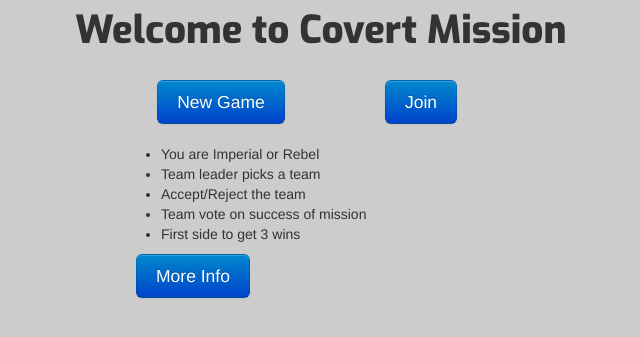
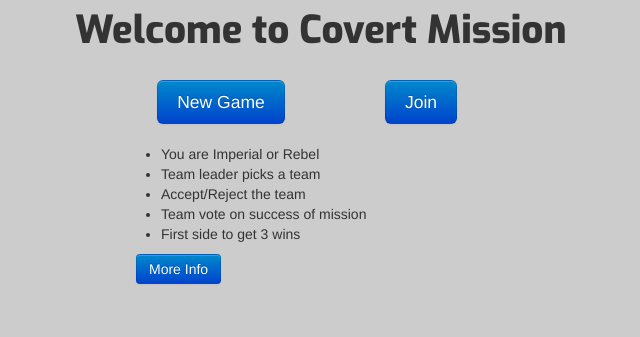
Before and after one commit to wooki/covertmission, a CodeIgniter app: page /index.php/homepage/index in a window 1280 px wide. Shown: the top 337 px of the page, without its empty margins (319-959 px from the left). Run offline with CodeIgniter, Linux system fonts and the light colour scheme; some libraries are stand-ins or nearby versions.

Commit message:
added about page

```diff
--- a/application/config/routes.php
+++ b/application/config/routes.php
@@ -39,6 +39,7 @@
 */
 
 $route['default_controller'] = "homepage";
+$route['about'] = "homepage/about";
 $route['404_override'] = '';
 
 
--- a/application/views/homepage.php
+++ b/application/views/homepage.php
@@ -33,7 +33,7 @@
             <li>First side to get 3 wins</li>
             </ul>
 
-            <a class="btn btn-primary btn-large" href="/about">More Info</a>
+            <p><a class="btn btn-primary" href="/about">More Info</a></p>
 
 
         </div>
```
